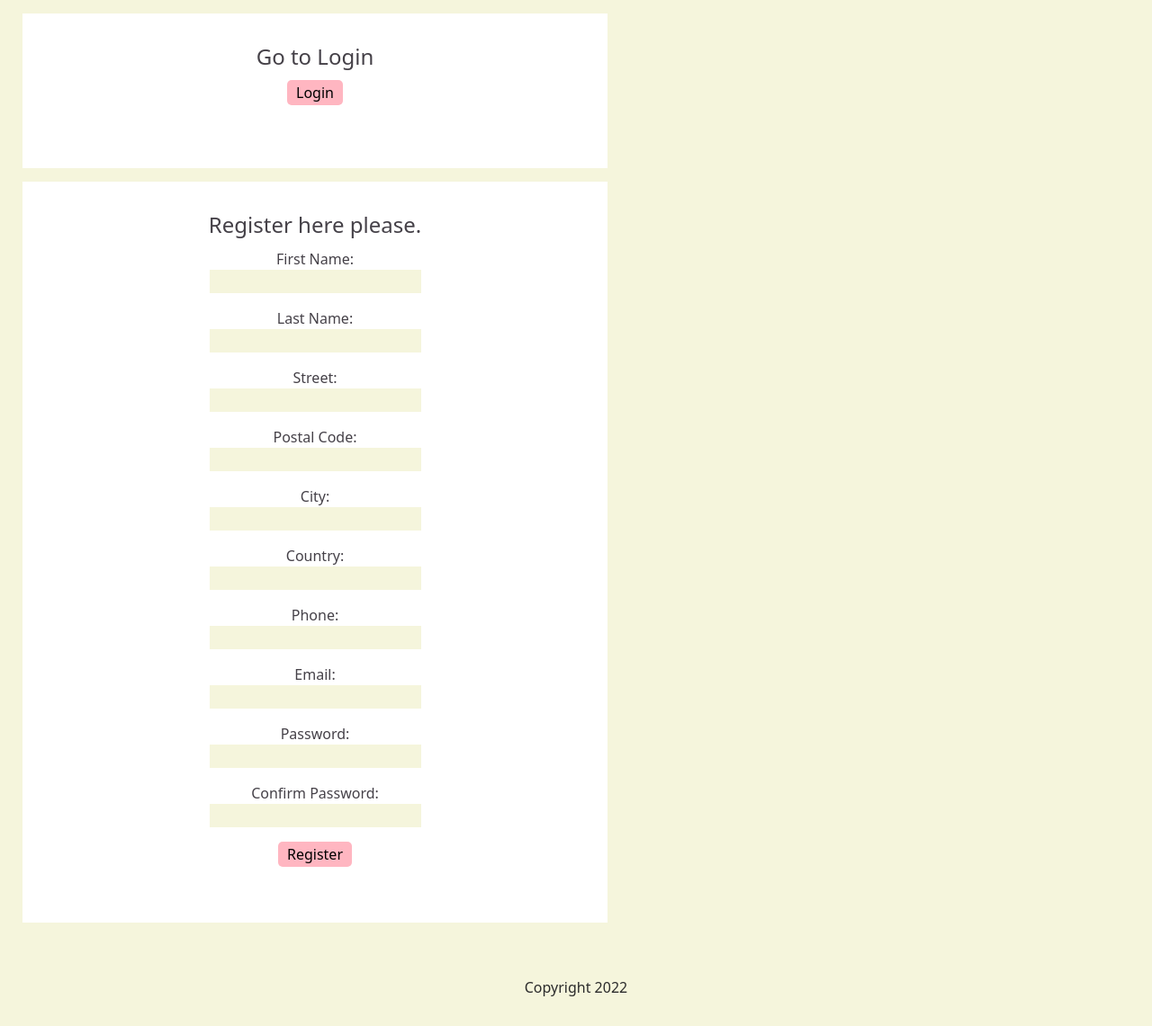
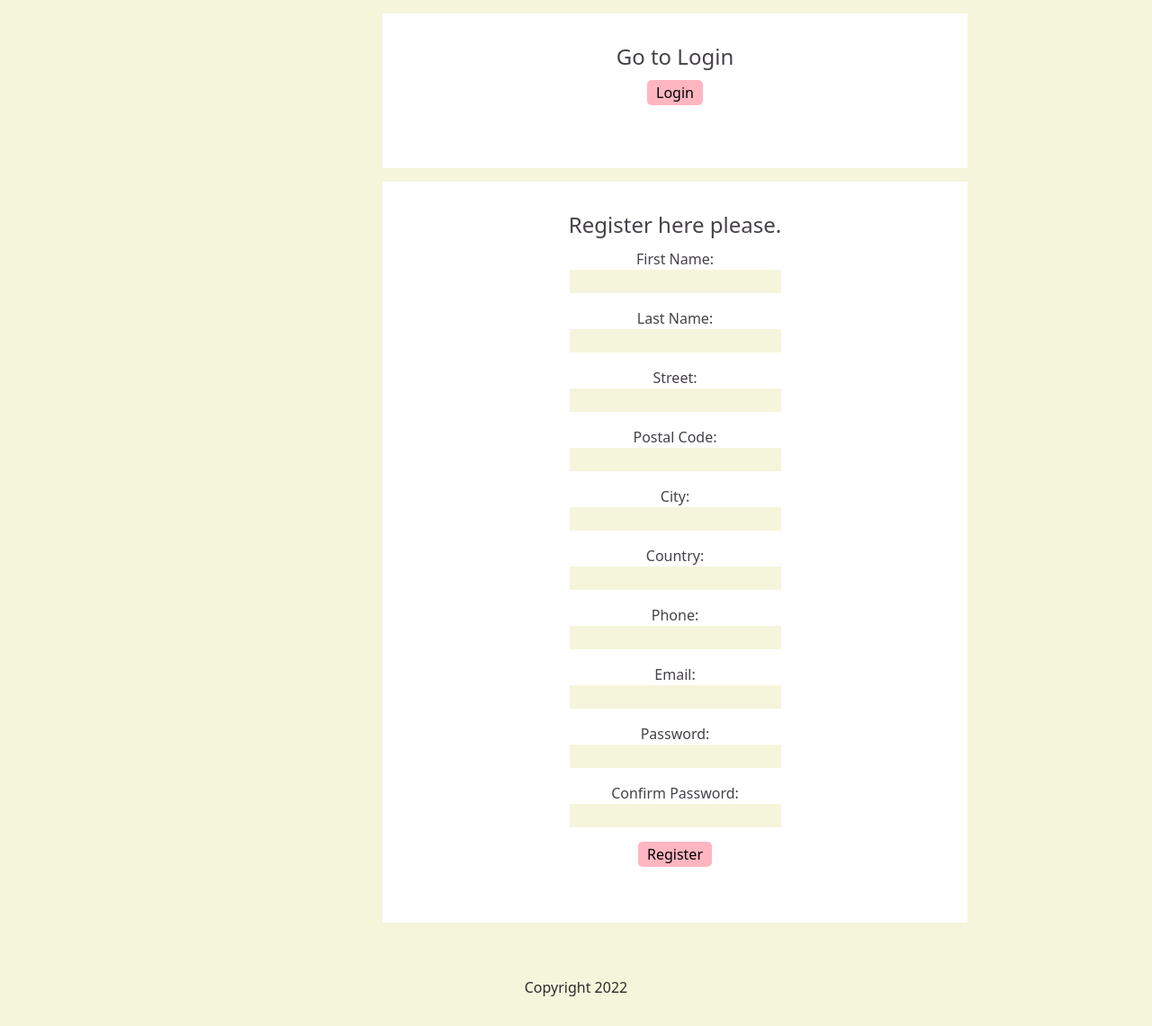
Before and after one commit to julgranspynt/ecommerce, a PHP site: page /newuser.php in a window 1280 px wide. Shown: the part 246-1387 px from the top of the page at 90% size. Run offline with PHP 8.4, Linux system fonts and the light colour scheme; data that the repository does not hold is empty; a stand-in replaces the project's code that opens the database connection.

Commit message:
styling newuser

```diff
--- a/public/css/style.css
+++ b/public/css/style.css
@@ -229,6 +229,14 @@ a.checkoutBtn {
     padding-left: 270px;
 
 }
+.main-box-newuser{
+    width: 100%;
+    height: auto;
+    align-items: center;
+    text-align: center;
+    padding-left: 400px;
+
+}
 
 .button{
     color: black;
--- a/public/newuser.php
+++ b/public/newuser.php
@@ -106,11 +106,12 @@
     <meta charset="UTF-8">
     <meta http-equiv="X-UA-Compatible" content="IE=edge">
     <meta name="viewport" content="width=device-width, initial-scale=1.0">
+    <link rel="stylesheet" href="css/style.css?v=<?php echo time();?>">
     <title>New user</title>
 </head>
 <body>
 
-    <div class="main-box">
+    <div class="main-box-newuser">
     <div class="white-box">
             <legend>Go to Login </legend>
             <form action="login.php" method="POST">
@@ -192,3 +193,8 @@
 </html>
 
 <?php include('./layout/footer.php'); ?>
+
+<script>
+
+if ( window.history.replaceState ) {window.history.replaceState( null, null, window.location.href );}
+</script>
```
